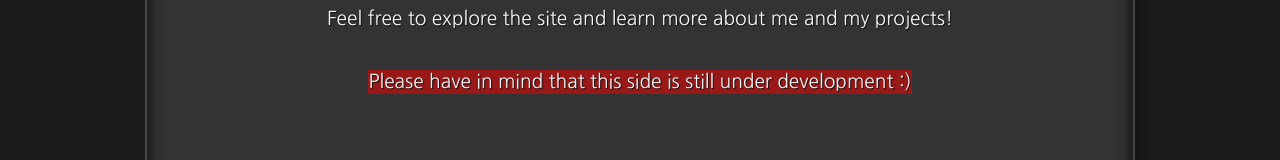
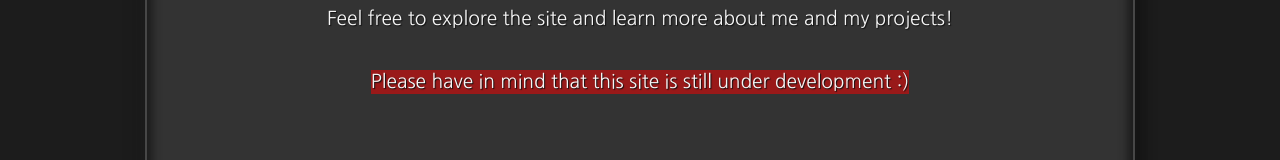
Before and after one commit to WojteGK/Portfolio, a React (Vite) app: page / in a window 1280 px wide. Shown: the part 358-518 px from the top of the page. Built offline with nearby package versions, Linux system fonts and the light colour scheme; a web font is replaced by a local one.

Commit message:
[fix]: small typo in warning

```diff
--- a/src/components/Homepage/Homepage.jsx
+++ b/src/components/Homepage/Homepage.jsx
@@ -6,7 +6,7 @@ function Homepage() {
     <div className='subpage homepage'>
       <h1>Welcome to my website!</h1>
       <p>Feel free to explore the site and learn more about me and my projects!</p>
-      <p className="development-warning">Please have in mind that this side is still under development :)</p>
+      <p className="development-warning">Please have in mind that this site is still under development :)</p>
     </div>
   )
 }
```
